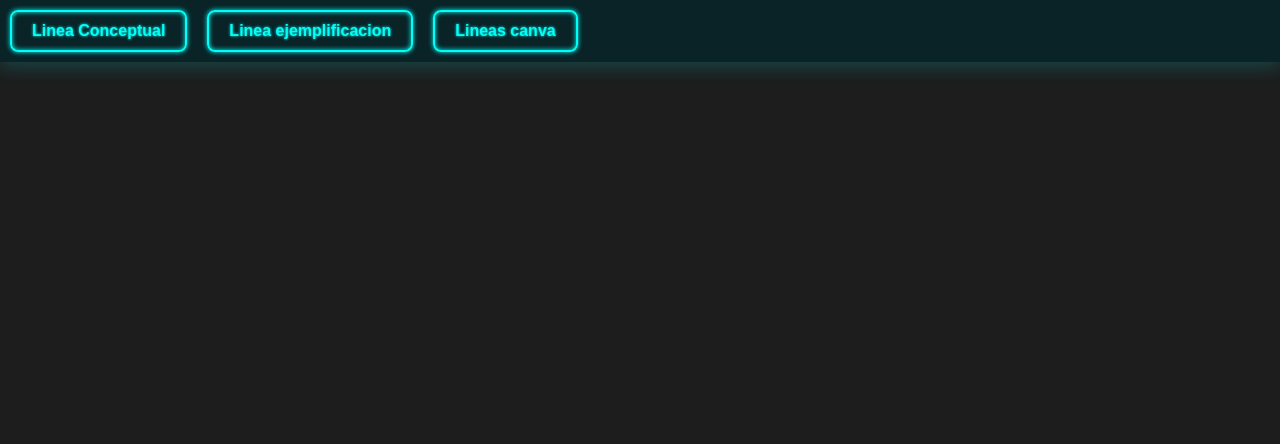
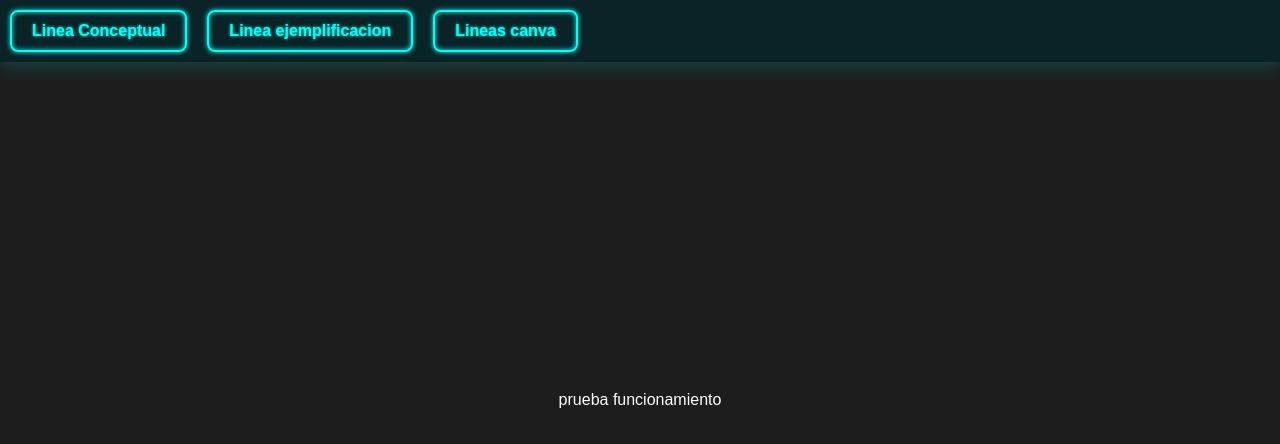
Before and after one commit to JEstebanQuintanilla/LINEA-DEL-TIEMPO, a plain HTML site: page HTML/lineas canva.html in a window 1280 px wide. Drawn offline with Linux system fonts and the light colour scheme.

Commit message:
Se agrega el mensaje el main

```diff
--- a/HTML/lineas canva.html
+++ b/HTML/lineas canva.html
@@ -12,5 +12,9 @@
       <li><a href="linea_ejemplificada.html">Linea ejemplificacion</a></li>
       <li><a href="lineas canva.html">Lineas canva</a></li>
     </ul>
+
+    <p>
+      prueba funcionamiento
+    </p>
 </body>
 </html>
```
